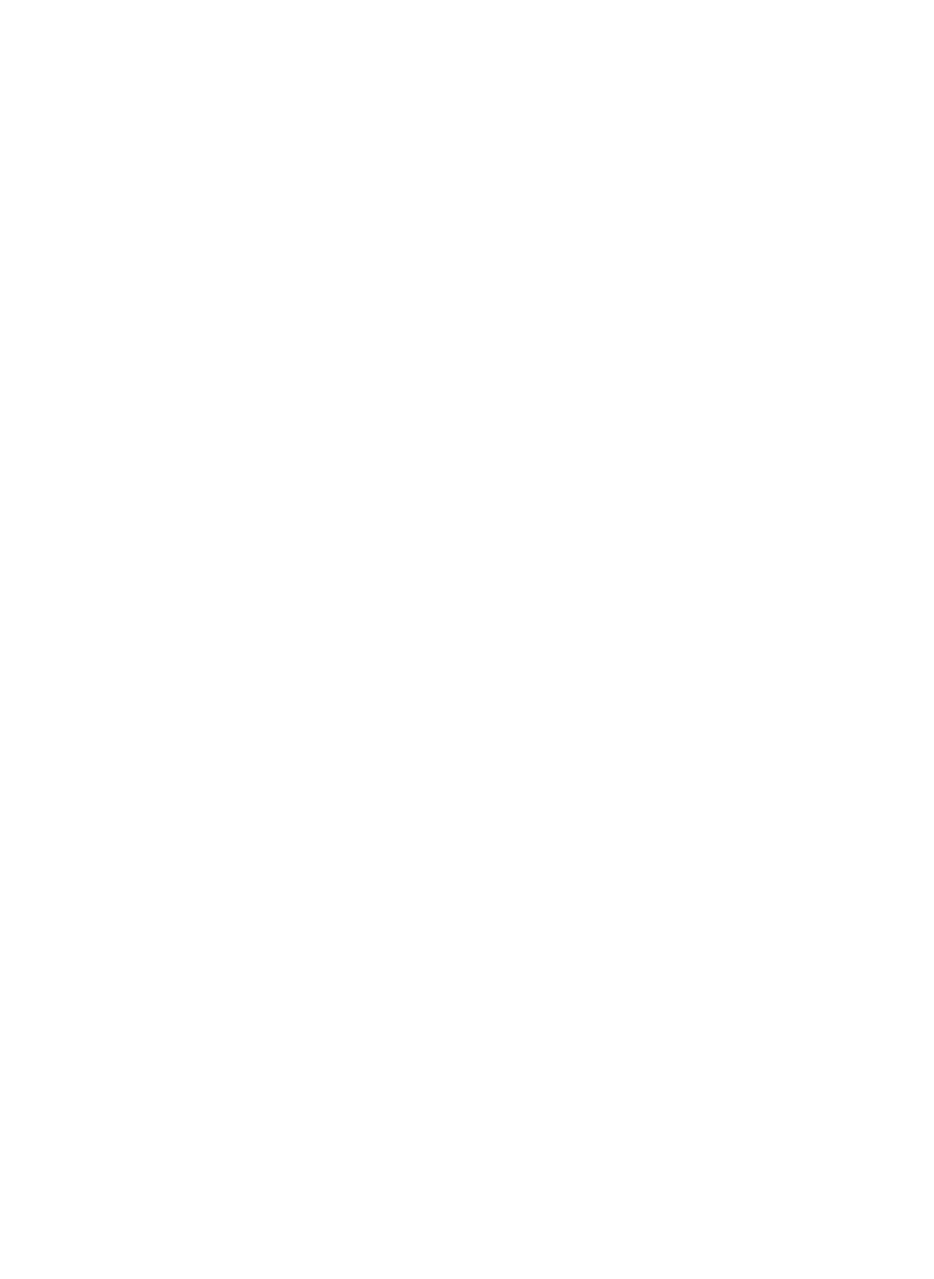
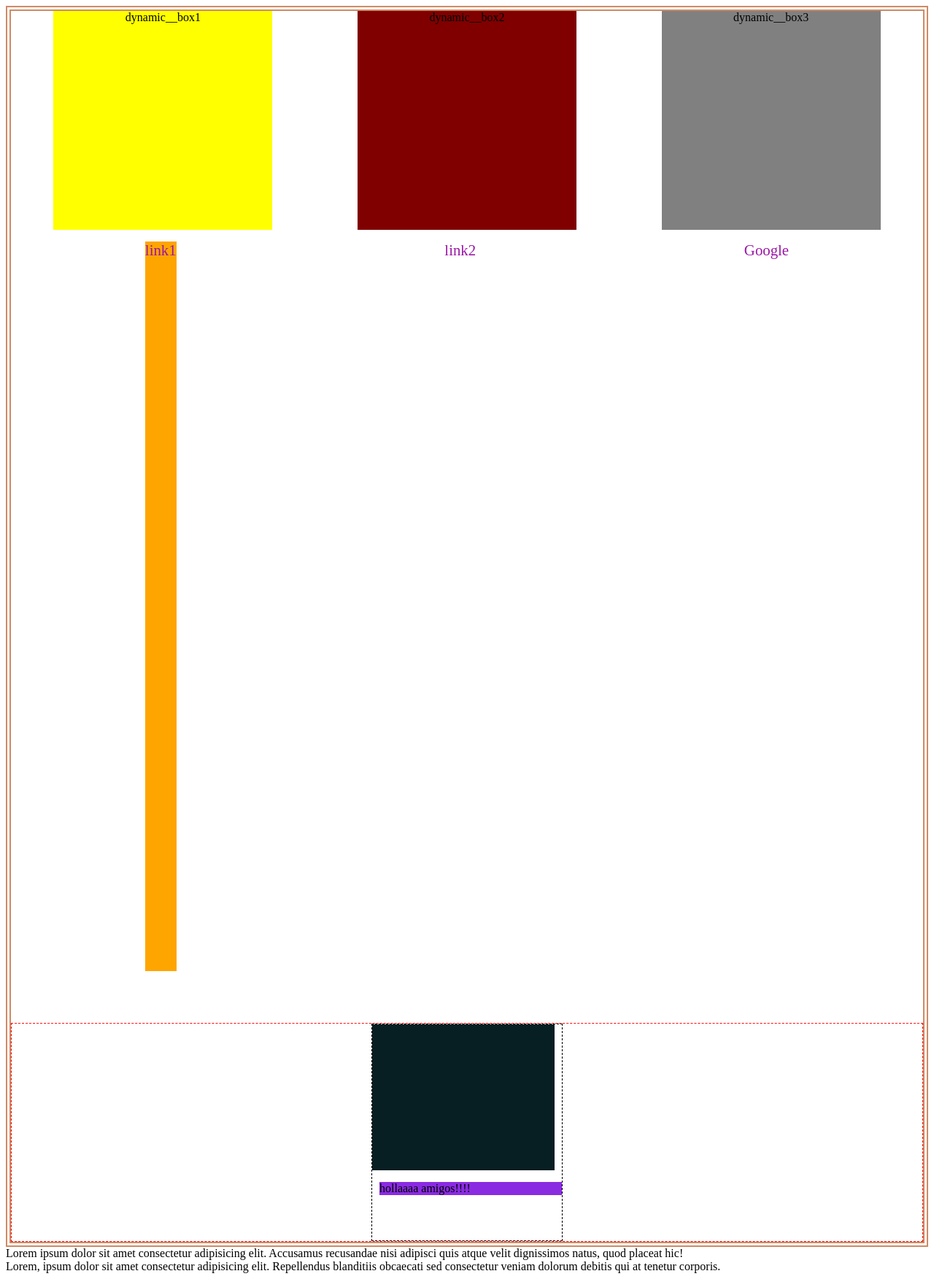
Before and after one commit to franchescofamous/html-css-sass, a website: page partie6/html/index.html in a window 1280 px wide. Shown: the whole page at 73% size. Before the commit the page ends 800 px from the top, so only its background shows below. Drawn offline with Linux system fonts and the light colour scheme.

Commit message:
Dynamics content block and inline structure, margin and padding

```diff
--- a/partie6/html/index.html
+++ b/partie6/html/index.html
@@ -6,5 +6,41 @@
     <link rel="stylesheet" href="../css/style.css" />
     <title>Document</title>
   </head>
-  <body></body>
+  <body>
+    <main>
+      <div class="dynamic">
+        <div>
+          <div class="dynamic__box1">dynamic__box1</div>
+          <div class="dynamic__box2">dynamic__box2</div>
+          <div class="dynamic__box3">dynamic__box3</div>
+        </div>
+        <div>
+          <p><a href="#link" class="dynamic__link1">link1</a></p>
+          <p><a href="#link" class="dynamic__link2">link2</a></p>
+          <p>
+            <a href="https://www.google.com" class="dynamic__link3">Google</a>
+          </p>
+        </div>
+        <div class="card">
+          <section>
+            <article></article>
+            <aside>
+              <p>hollaaaa amigos!!!!</p>
+            </aside>
+          </section>
+        </div>
+      </div>
+
+      <p class="mar">
+        Lorem ipsum dolor sit amet consectetur adipisicing elit. Accusamus
+        recusandae nisi adipisci quis atque velit dignissimos natus, quod
+        placeat hic!
+      </p>
+      <p class="mar">
+        Lorem, ipsum dolor sit amet consectetur adipisicing elit. Repellendus
+        blanditiis obcaecati sed consectetur veniam dolorum debitis qui at
+        tenetur corporis.
+      </p>
+    </main>
+  </body>
 </html>
--- a/partie6/sass/main.scss
+++ b/partie6/sass/main.scss
@@ -0,0 +1,76 @@
+@mixin blocproportion($backgroundColor: red, $height: 300px, $width: 300px) {
+  height: $height;
+  width: $width;
+  background-color: $backgroundColor;
+}
+
+@mixin flexboxConfig(
+  $justifyContent: center,
+  $alignItems: center,
+  $flexDirection: row
+) {
+  display: flex;
+  flex-direction: $flexDirection;
+  justify-content: $justifyContent;
+  align-items: $alignItems;
+}
+.dynamic {
+  border: 7px double #cd8b65;
+  div {
+    @include flexboxConfig(space-around, baseline);
+  }
+  &__box1 {
+    @include blocproportion(yellow);
+    transition: all 1000ms;
+
+    &:hover {
+      background-color: red;
+    }
+  }
+  a {
+    text-decoration: none;
+    font-size: 1.3em;
+    color: rgb(154, 22, 165);
+    &:active {
+      color: red;
+    }
+    &:visited {
+      color: yellowgreen;
+    }
+  }
+  &__box2 {
+    @include blocproportion(maroon);
+  }
+  &__box3 {
+    @include blocproportion(gray);
+  }
+  &__link1 {
+    background-color: orange;
+    height: 1000px;
+    display: inline-block;
+    &:hover {
+      color: pink;
+    }
+  }
+}
+.card {
+  border: 1px dashed red;
+  margin-top: 55px;
+}
+section {
+  border: 1px dashed black;
+}
+article {
+  @include blocproportion(#071e22, 200px, 250px);
+}
+
+aside {
+  @include blocproportion(white, 80px, 250px);
+  padding-left: 10px;
+  p {
+    background-color: blueviolet;
+  }
+}
+.mar {
+  margin: 0;
+}
```
Also changed, not shown: partie6/css/style.css, 1 other file.
